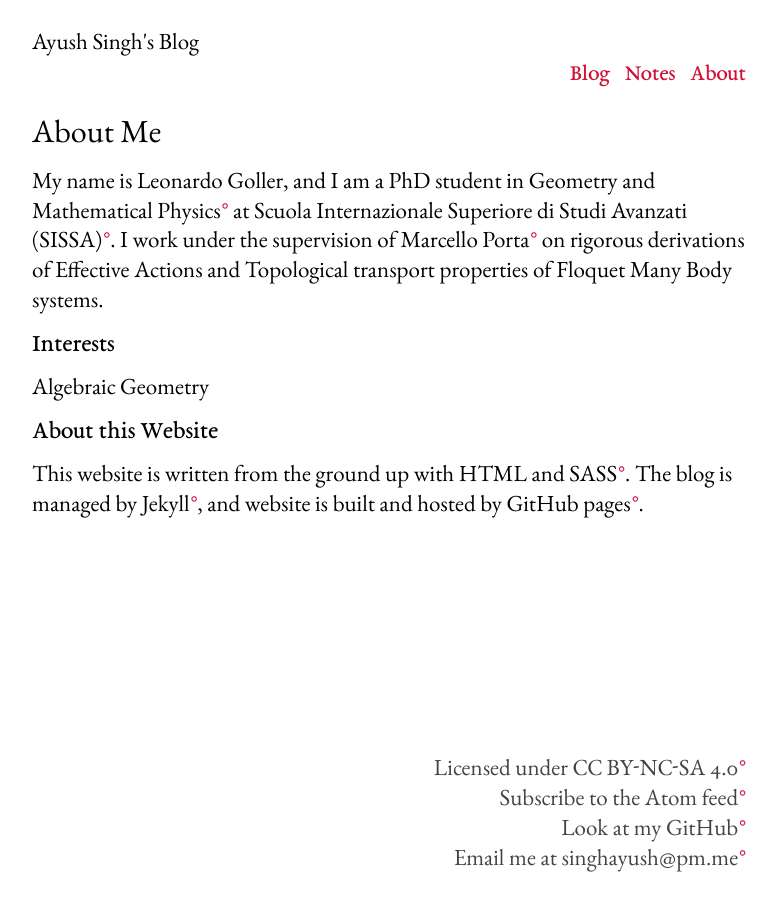
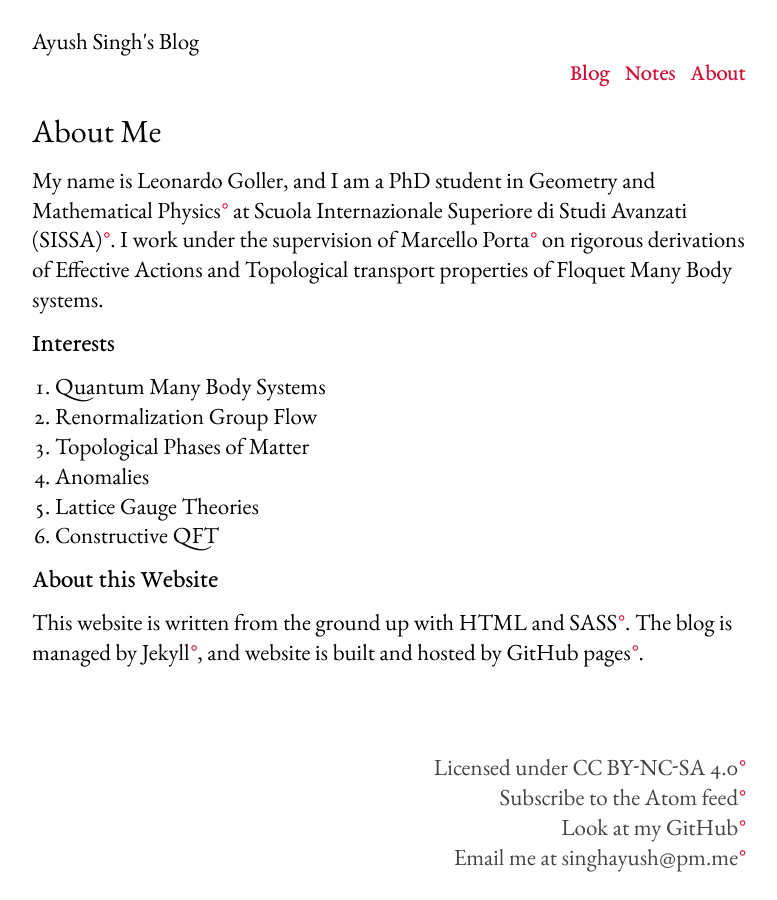
Before and after one commit to LeonardoGoller/LeonardoGoller.github.io, a Jekyll site: the page built from about.markdown, in a window 1280 px wide. Shown: the whole page, without its empty margins (251-1028 px from the left). Built offline with Jekyll 4.4.1, drawn with Linux system fonts in a browser that asks for light colours.

Commit message:
Update about.markdown

```diff
--- a/about.markdown
+++ b/about.markdown
@@ -12,8 +12,12 @@ at [Scuola Internazionale Superiore di Studi Avanzati
 
 ## Interests
 
-Algebraic Geometry
-
+1. Quantum Many Body Systems
+2. Renormalization Group Flow
+3. Topological Phases of Matter
+4. Anomalies
+5. Lattice Gauge Theories
+6. Constructive QFT
 
 
 ## About this Website
```
